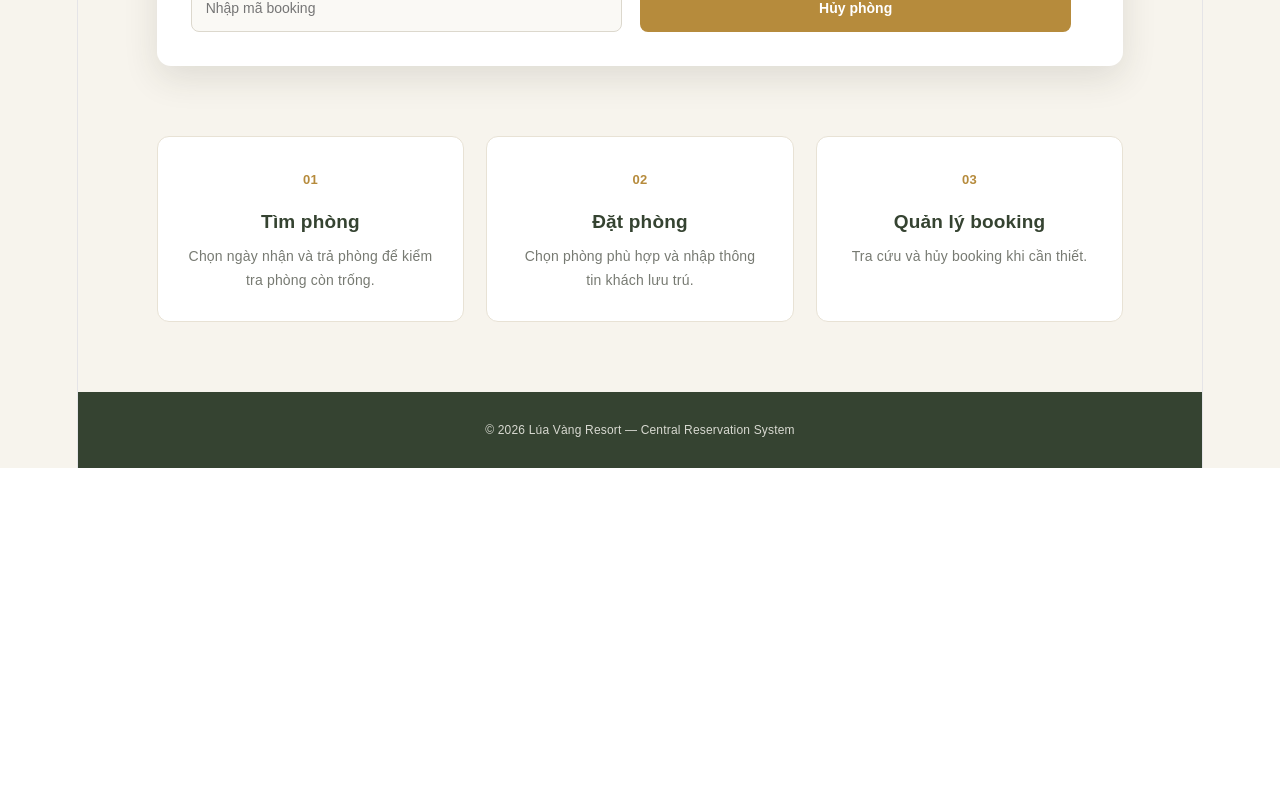
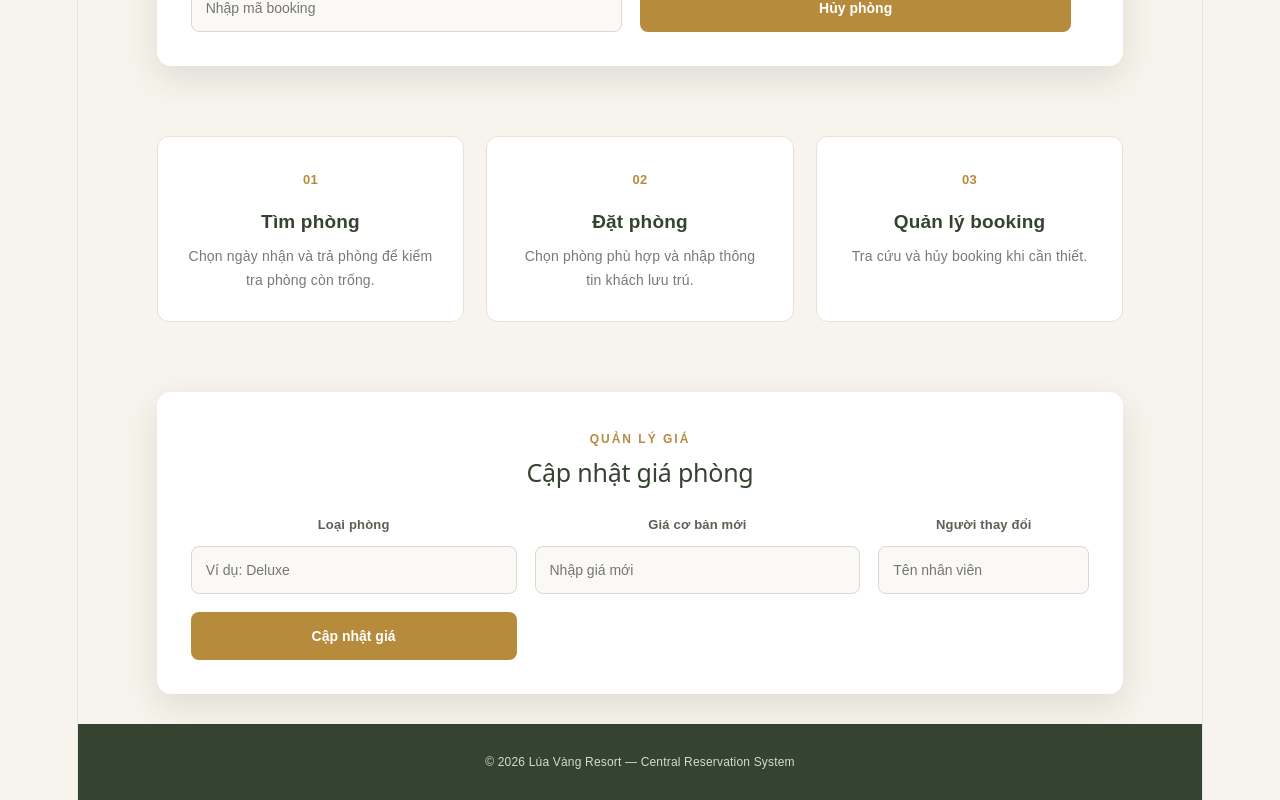
Before and after one commit to quynh-huongnguyen/lua-vang-frontend, a React (Vite) app: page / in a window 1280 px wide. Shown: the part 972-1772 px from the top of the page. Before the commit the page ends 1440 px from the top, so only its background shows below. Built offline with nearby package versions, Linux system fonts and the light colour scheme.

Commit message:
Hoàn thiện quản lý giá phòng 4.2

```diff
--- a/src/App.jsx
+++ b/src/App.jsx
@@ -14,6 +14,11 @@ const [bookingResult, setBookingResult] = useState(null)
 const [bookingId, setBookingId] = useState('')
 const [cancelStatus, setCancelStatus] = useState('idle')
 const [cancelMessage, setCancelMessage] = useState('')
+const [roomType, setRoomType] = useState('')
+const [newBaseRate, setNewBaseRate] = useState('')
+const [changedBy, setChangedBy] = useState('')
+const [rateStatus, setRateStatus] = useState('idle')
+const [rateResult, setRateResult] = useState(null)
 
   const handleSearch = async (e) => {
     e.preventDefault()
@@ -146,6 +151,44 @@ if (checkIn < today || checkOut <= checkIn) {
       setCancelStatus('error')
     }
   }
+  const handleUpdateRate = async (e) => {
+  e.preventDefault()
+  setRateStatus('loading')
+  setRateResult(null)
+
+  try {
+    const response = await fetch(
+      `${import.meta.env.VITE_SUPABASE_URL}/functions/v1/update-base-rate`,
+      {
+        method: 'POST',
+        headers: {
+          'Content-Type': 'application/json',
+          apikey: import.meta.env.VITE_SUPABASE_ANON_KEY,
+          Authorization: `Bearer ${import.meta.env.VITE_SUPABASE_ANON_KEY}`,
+        },
+        body: JSON.stringify({
+          room_type: roomType,
+          new_base_rate: Number(newBaseRate),
+          changed_by: changedBy,
+        }),
+      }
+    )
+
+    const data = await response.json()
+
+    if (!response.ok) {
+      setRateStatus('error')
+      setRateResult(data)
+      return
+    }
+
+    setRateStatus('success')
+    setRateResult(data)
+  } catch (err) {
+    setRateStatus('error')
+    setRateResult({ error: 'Không kết nối được máy chủ.' })
+  }
+}
     return ( <div className="app">
       <header className="header">
         <div className="brand">
@@ -160,6 +203,7 @@ if (checkIn < today || checkOut <= checkIn) {
           <a href="#search">Tìm phòng</a>
           <a href="#booking">Đặt phòng</a>
           <a href="#cancel">Hủy phòng</a>
+          <a href="#rate-management">Quản lý giá</a>
         </nav>
       </header>
 
@@ -351,6 +395,81 @@ Khách: {guestName}
             <p>Tra cứu và hủy booking khi cần thiết.</p>
           </div>
         </section>
+        <section className="search-card" id="rate-management">
+  <div className="section-title">
+    <p>QUẢN LÝ GIÁ</p>
+    <h2>Cập nhật giá phòng</h2>
+  </div>
+
+  <form onSubmit={handleUpdateRate} className="search-form">
+    <div className="form-group">
+      <label htmlFor="room-type">Loại phòng</label>
+      <input
+        id="room-type"
+        type="text"
+        value={roomType}
+        onChange={(e) => setRoomType(e.target.value)}
+        placeholder="Ví dụ: Deluxe"
+        required
+      />
+    </div>
+
+    <div className="form-group">
+      <label htmlFor="new-base-rate">Giá cơ bản mới</label>
+      <input
+        id="new-base-rate"
+        type="number"
+        min="0"
+        value={newBaseRate}
+        onChange={(e) => setNewBaseRate(e.target.value)}
+        placeholder="Nhập giá mới"
+        required
+      />
+    </div>
+
+    <div className="form-group">
+      <label htmlFor="changed-by">Người thay đổi</label>
+      <input
+        id="changed-by"
+        type="text"
+        value={changedBy}
+        onChange={(e) => setChangedBy(e.target.value)}
+        placeholder="Tên nhân viên"
+        required
+      />
+    </div>
+
+    <button
+      type="submit"
+      className="search-button"
+      disabled={rateStatus === 'loading'}
+    >
+      {rateStatus === 'loading' ? 'Đang cập nhật...' : 'Cập nhật giá'}
+    </button>
+  </form>
+
+  {rateStatus === 'success' && (
+    <div>
+      <p>Cập nhật giá thành công!</p>
+      <p>
+        Giá cũ: {rateResult?.result?.old_base_rate}
+      </p>
+      <p>
+        Giá mới: {rateResult?.result?.new_base_rate}
+      </p>
+      <p>Giá theo từng kênh:</p>
+      <pre>
+        {JSON.stringify(rateResult?.result?.channel_prices, null, 2)}
+      </pre>
+    </div>
+  )}
+
+  {rateStatus === 'error' && (
+    <p>
+      {rateResult?.error || 'Không thể cập nhật giá.'}
+    </p>
+  )}
+</section>
       </main>
 
       <footer>
```
